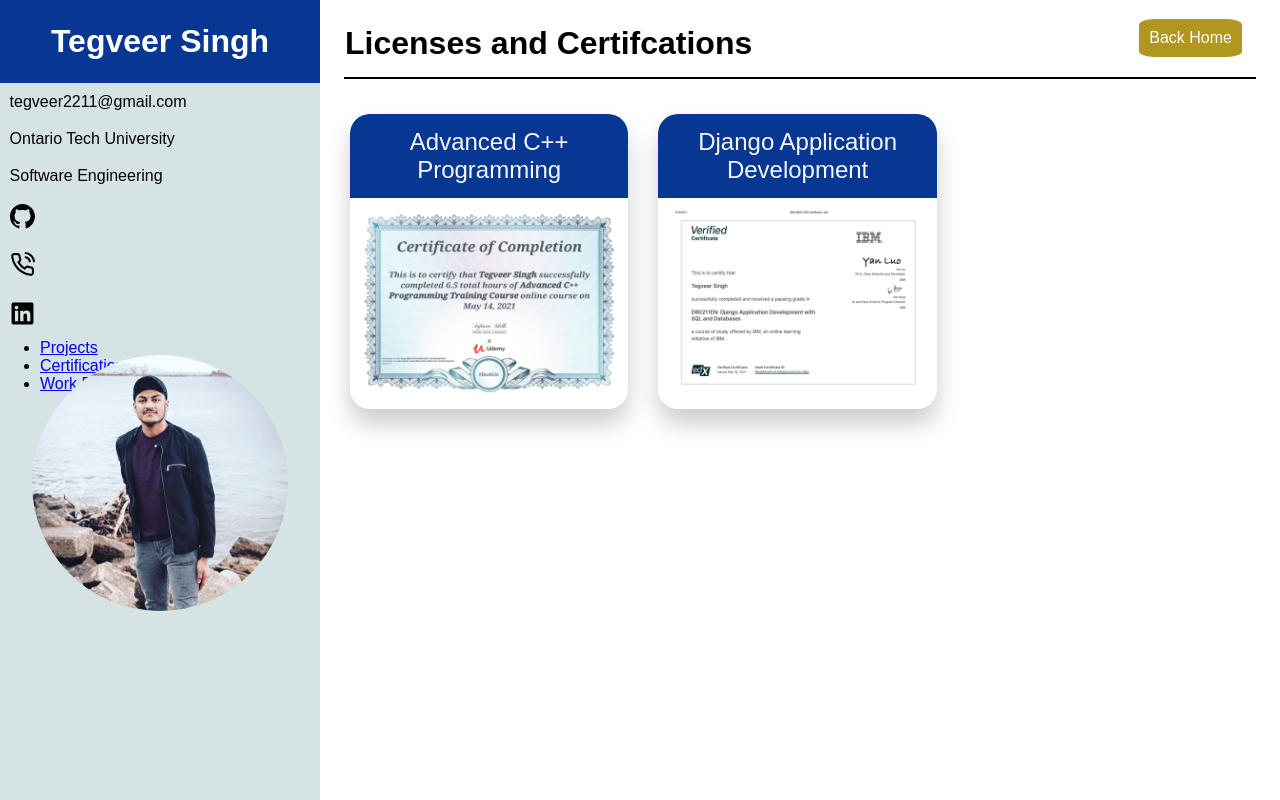
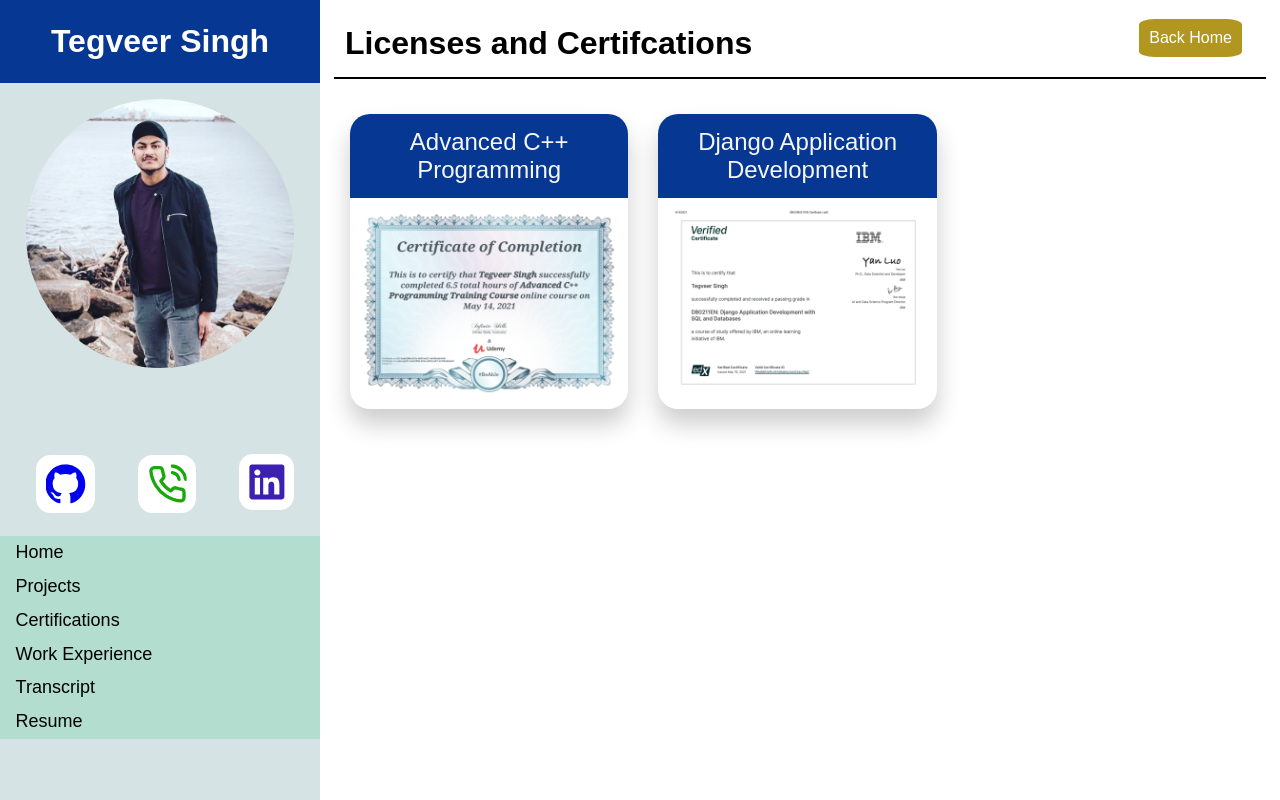
Before and after one commit to TegSingh/Tegveer-interactive-resume, a React (Create React App) app: page /certifications in a window 1280 px wide. Shown: the top 800 px of the page. Built offline with nearby package versions, Linux system fonts and the light colour scheme.

Commit message:
Added Sidebar styling

```diff
--- a/src/Components/Sidebar.js
+++ b/src/Components/Sidebar.js
@@ -18,39 +18,51 @@ const Sidebar = () => {
                     <div className="name">
                         <h1>Tegveer Singh</h1>
                     </div>
+                    <div className="profile-picture-div">
+                        <img src={profile} alt="Profile-picture" className="profile-picture" />
+                    </div>
                     <div id="sidebar-description">
-                        <p className="info">tegveer2211@gmail.com</p>
-                        <p className="info">Ontario Tech University</p>
-                        <p className="info">Software Engineering</p>
+                        <div id="github-div">
                             <p className="info">
-                            <a href="https://github.com/TegSingh">
+                                <a href="https://github.com/TegSingh" id="github" >
                                     <GoMarkGithub className="icons" />
                                 </a>
                             </p>
-                        <p className="info">
+                        </div>
+                        <div id="phone-div">
+                            <p className="info" id="phone" >
                                 <FiPhoneCall className="icons" />
                             </p>
+                        </div>
+                        <div id="linked-in-div">
                             <p className="info">
                                 {/* prevent this from moving to a new page, instead duplicate the webpage */}
-                            <a href="https://www.linkedin.com/in/tegveer-singh-067548172/">
+                                <a href="https://www.linkedin.com/in/tegveer-singh-067548172/" id="linked-in" >
                                     <FaLinkedin className="icons" />
                                 </a>
                             </p>
                         </div>
-                    <div className="profile-picture-div">
-                        <img src={profile} alt="Profile-picture" className="profile-picture" />
                     </div>
-                    <ul>
-                        <li>
+                    <div>
+                        <p className="router-link">
+                            <Link to='/' className="sidebar-link">Home</Link>
+                        </p>
+                        <p className="router-link">
                             <Link to='/projects' className="sidebar-link">Projects</Link>
-                        </li>
-                        <li>
+                        </p>
+                        <p className="router-link">
                             <Link to='/certifications' className="sidebar-link">Certifications</Link>
-                        </li>
-                        <li>
+                        </p>
+                        <p className="router-link">
                             <Link to='/workex' className="sidebar-link">Work Experience</Link>
-                        </li>
-                    </ul>
+                        </p>
+                        <p className="router-link">
+                            <a className="sidebar-link">Transcript</a>
+                        </p>
+                        <p className="router-link">
+                            <a className="sidebar-link">Resume</a>
+                        </p>
+                    </div>
                 </div>
                 <Switch>
                     <Route exact path="/"><Dashboard /></Route>
@@ -59,7 +71,7 @@ const Sidebar = () => {
                     <Route exact path="/workex"><Workex /></Route>
                 </Switch>
             </Router>
-        </React.Fragment>
+        </React.Fragment >
     )
 }
 
--- a/src/Pages/Dashboard.js
+++ b/src/Pages/Dashboard.js
@@ -4,6 +4,9 @@ const Dashboard = () => {
     return (
         <React.Fragment>
             <h2>Dashboard</h2>
+            <p className="info">tegveer2211@gmail.com</p>
+            <p className="info">Ontario Tech University</p>
+            <p className="info">Software Engineering</p>
         </React.Fragment>
     )
 }
--- a/src/index.css
+++ b/src/index.css
@@ -10,13 +10,54 @@ html, body {
 }
 
 .underline {
-    width: 95%;
+    width: 97%;
     height: 0.1rem;
     margin: auto;
     background: black;
-
 }
 
+.name-title {
+    top: 0;
+    padding: 4px 0px 3px 15px;
+    width: 100%;
+    margin-left: 10px;
+}
+
+.name-title-left {
+    width: 70%;
+    float: left;
+}
+
+.name-title-right {
+    width: 25%;
+    float: right;
+    margin-right: 5%;
+}
+
+.home-button-link {
+    padding: 10px;
+    background-color: #b19620;
+    color: white;
+    border-radius: 15%;
+    text-decoration: none;
+    margin: 15px;
+    float: right;
+}
+
+.home-button-link:visited, .home-button-link:active {
+    text-decoration: none;
+    color: white;
+    transition: 1s;
+}
+
+.home-button-link:hover {
+    box-shadow: 0 5px 10px 0 rgba(0,0,0,0.2);
+    color: #3b20b1;
+    background-color: #ccc3c3;
+    box-shadow: 0 5px 10px 0 rgba(0,0,0,0.2);
+    transition: 1s;
+    text-decoration: none;
+}
 
 /* -------------------------------------------------------------------------------------------------------------------------------- */
 /* Projects and certificates */
@@ -231,10 +272,15 @@ html, body {
 
 .profile-picture {
     height: auto;
-    width: 80%;
+    width: 84%;
     border-radius: 50%;
     position: absolute;
-    margin: 10%;
+    margin: 8%;
+    margin-top: 5%;
+}
+
+.profile-picture-div {
+    height: 44%;
 }
 
 .name {
@@ -245,60 +291,81 @@ html, body {
     font-weight: 100;
 }
 
-.name-title {
-    top: 0;
-    padding: 4px 0px 3px 15px;
-    width: 100%;
-    margin-left: 10px;
+.info {
+    padding: 1%;
+    margin: 0;
+    margin-left: 2%;
 }
 
-.name-title-left {
-    width: 70%;
-    float: left;
+.icons {
+    padding: 10%;
+    height: 40px;
+    width: auto;
+    background-color: white;
+    border-radius: 25%;
+    border: solid 2pt white;
 }
 
-.name-title-right {
-    width: 25%;
-    float: right;
-    margin-right: 5%;
-}
-
-.home-button-link {
-    padding: 10px;
-    background-color: #b19620;
-    color: white;
-    border-radius: 15%;
-    text-decoration: none;
-    margin: 15px;
-    float: right;
-}
-
-.home-button-link:visited, .home-button-link:active {
-    text-decoration: none;
-    color: white;
+.icons:hover {
+    border-color: rgb(184, 195, 196);
     transition: 1s;
 }
 
-.home-button-link:hover {
-    box-shadow: 0 5px 10px 0 rgba(0,0,0,0.2);
-    color: #3b20b1;
-    background-color: #ccc3c3;
-    box-shadow: 0 5px 10px 0 rgba(0,0,0,0.2);
-    transition: 1s;
-    text-decoration: none;
+#phone-div {
+    color: #19a70c;
+    width: 25%;
+    float: left;
+    padding: 4%;
 }
 
-.info {
-    padding: 3%;
-    margin: 0;
+#github-div {
+    color: black;
+    width: 25%;
+    float: left;
+    padding: 4%;
+    padding-left: 9%;
+}
+
+#linked-in-div {
+    color: #3b20b1;
+    width: 20%;
+    float: left;
+    padding: 4%;
+}
+
+#phone:visited, #phone:active, #phone:hover #phone {
+    color: #19a70c;
+}
+
+#github:visited, #github:active, #github:hover #github {
+    color: black;
+}
+
+#linked-in:visited, #linked-in:active, #linked-in:hover, #linked-in {
+    color: #3b20b1;
 }
 
 #sidebar-description {
-    height: 30%
+    padding: 2%;
+    height: 11%;
 }
 
-.icons {
+.router-link {
+    padding: 2%;
+    margin: 0;
+    height: 5%;
+    font-size: large;
+    text-decoration: none;
+    background-color: #b2ddcf;
+}
+
+.router-link:hover {
+    background-color: white;
+    transition: 1s;
+}
+
+.sidebar-link, .sidebar-link:hover, .sidebar-link:active, .sidebar-link:visited {
+    text-decoration: none;
     color: black;
-    height: 25px;
-    width: auto;;
+    padding-left: 3%;
 }
```
Lines whose indentation alone changed are shown as unchanged.
